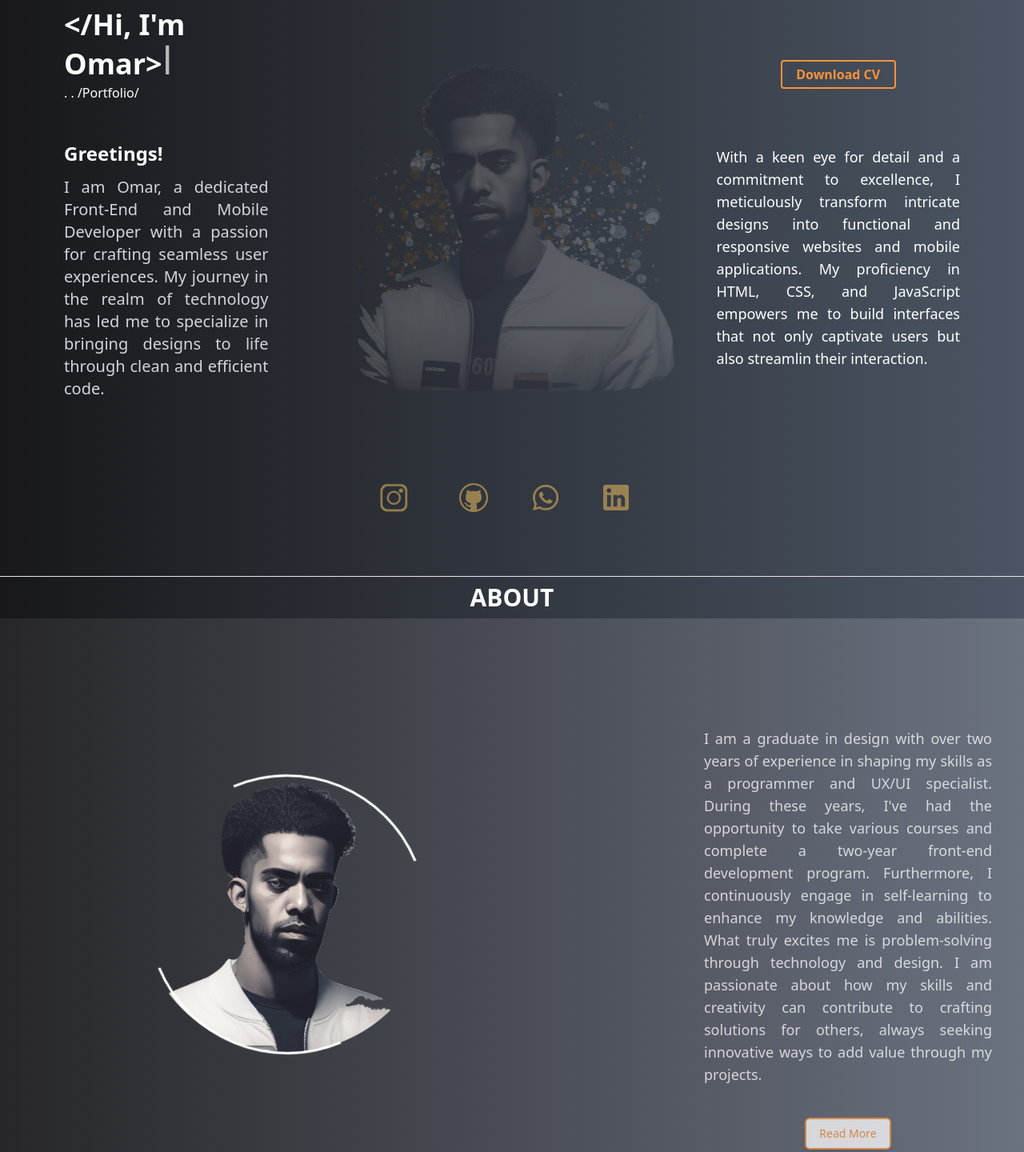
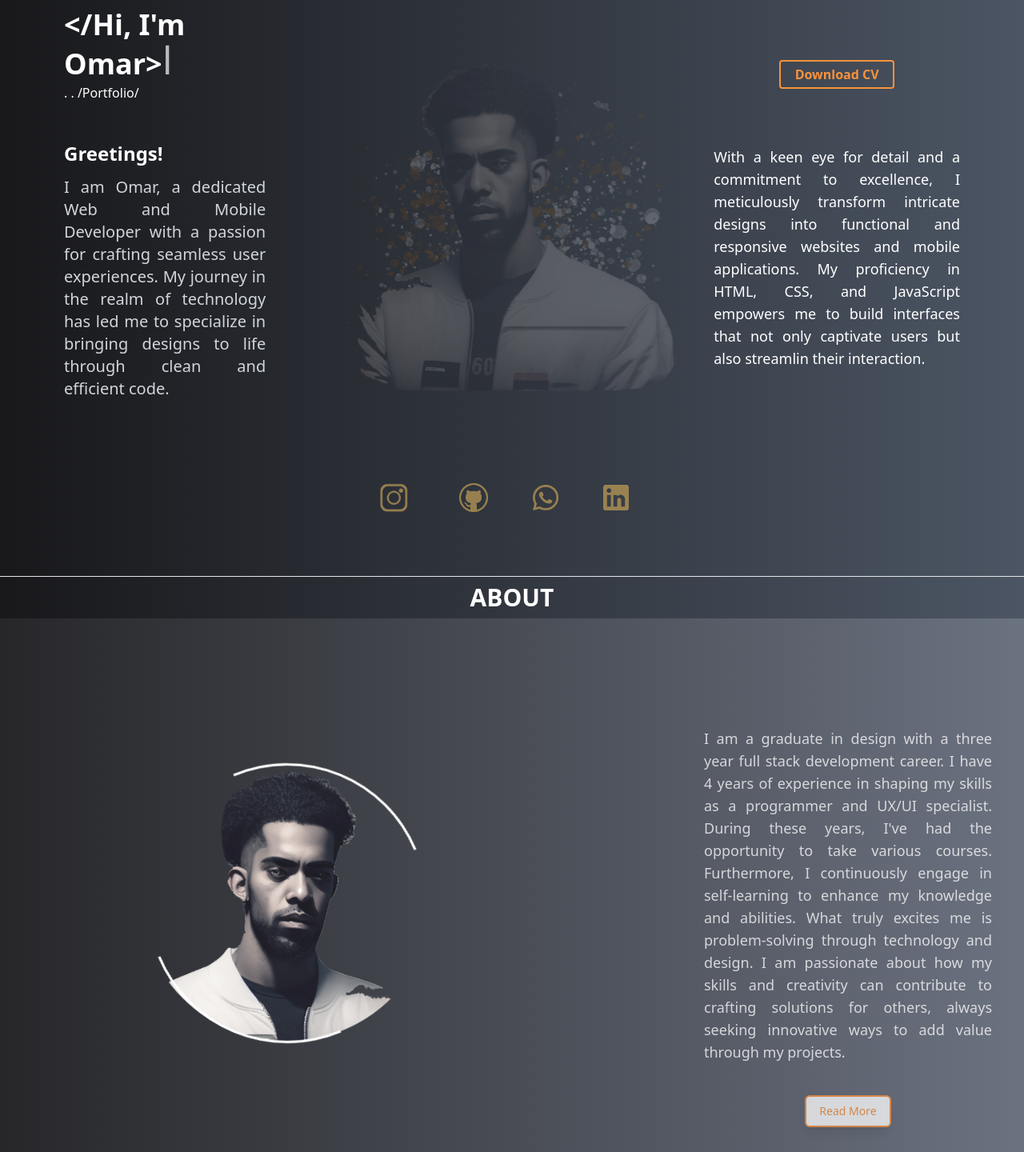
Before and after one commit to HackingMatrix/PortfolioFinal, a website: page index.html in a window 1280 px wide. Shown: the part 125-1565 px from the top of the page at 80% size. Drawn offline with Linux system fonts and the light colour scheme.

```diff
--- a/index.html
+++ b/index.html
@@ -25,7 +25,7 @@
             <p class="font-bold text-2xl text-white pb-3 pt">Greetings!</p>
             <!-- <hr class="pb-3 custom-hr growing-hr"> -->
             <p class="text-gray-300 text-xl text-justify  mx-auto">
-             I am Omar, a dedicated Front-End and Mobile Developer with a passion for crafting seamless user experiences. My journey in the realm of technology has led me to specialize in bringing designs to life through clean and efficient code.
+             I am Omar, a dedicated Web and Mobile Developer with a passion for crafting seamless user experiences. My journey in the realm of technology has led me to specialize in bringing designs to life through clean and efficient code.
             </p>
         </div>
         <span class="pr-24"></span>
@@ -65,7 +65,7 @@
         </div>
 
         <div class="grid justify-items-center fade-in-text sm:pl-20 xl:pl-60 3xl:pl-80 3xl:pr-10 text-justify">
-            <p class="my-10 text-white text-lg">I am a graduate in design with over two years of experience in shaping my skills as a programmer and UX/UI specialist. During these years, I've had the opportunity to take various courses and complete a two-year front-end development program. Furthermore, I continuously engage in self-learning to enhance my knowledge and abilities.
+            <p class="my-10 text-white text-lg">I am a graduate in design with a three year full stack development career. I have 4 years of experience in shaping my skills as a programmer and UX/UI specialist. During these years, I've had the opportunity to take various courses. Furthermore, I continuously engage in self-learning to enhance my knowledge and abilities.
 
                 What truly excites me is problem-solving through technology and design. I am passionate about how my skills and creativity can contribute to crafting solutions for others, always seeking innovative ways to add value through my projects.
 
@@ -166,7 +166,7 @@
         </div>
         <section class="max-xl:pb-32  xl:pt-8 xl:px-24 2xl:pl-30 hola:pl-52 xl:w-full">
             <div class="transition ease-in-out delay-0 hover:-translate-y-1 hover:scale-y-100 hover:bg-indigo-500 duration-300 bg-center h-32 grid content-center border-2 border-orange-400 rounded text-center sm:ml-14 sm:mr-14 xl:mr-0 mt-10 backgroundDev">
-            <span class="text-5xl my-11 text-white font-semibold">Front End Developer</span>
+            <span class="text-5xl my-11 text-white font-semibold">Full Stack Developer</span>
             </div>
             <div class="transition ease-in-out delay-0  hover:-translate-y-1 hover:scale-y-100 hover:bg-indigo-500 duration-300 bg-center h-32 grid content-center backgroundDesn border-2 border-orange-400 rounded text-center sm:ml-14 sm:mr-14 xl:mr-0  mt-16"><span class="text-5xl text-white font-semibold">Web Designer</span></div>
             <div class="transition ease-in-out delay-0 backgroundMobile hover:-translate-y-1 hover:scale-y-100 hover:bg-indigo-500 duration-300 bg-center h-32 grid content-center border-2 border-orange-400 rounded text-center sm:ml-14 sm:mr-14 xl:mr-0  mt-16"><span class="text-5xl text-white font-semibold">Mobile Architect</span><p class="pt-3"></p> </div>
```
